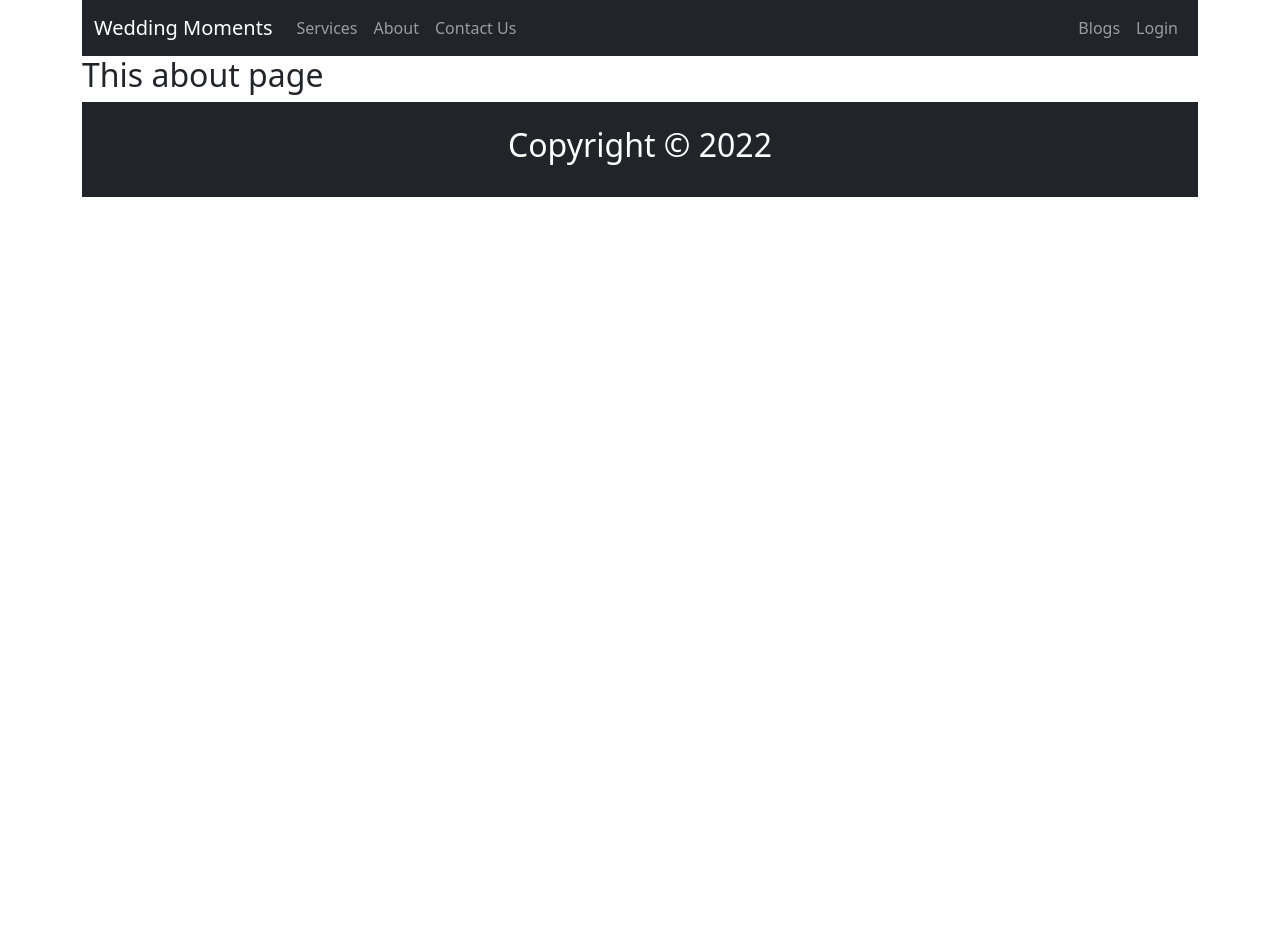
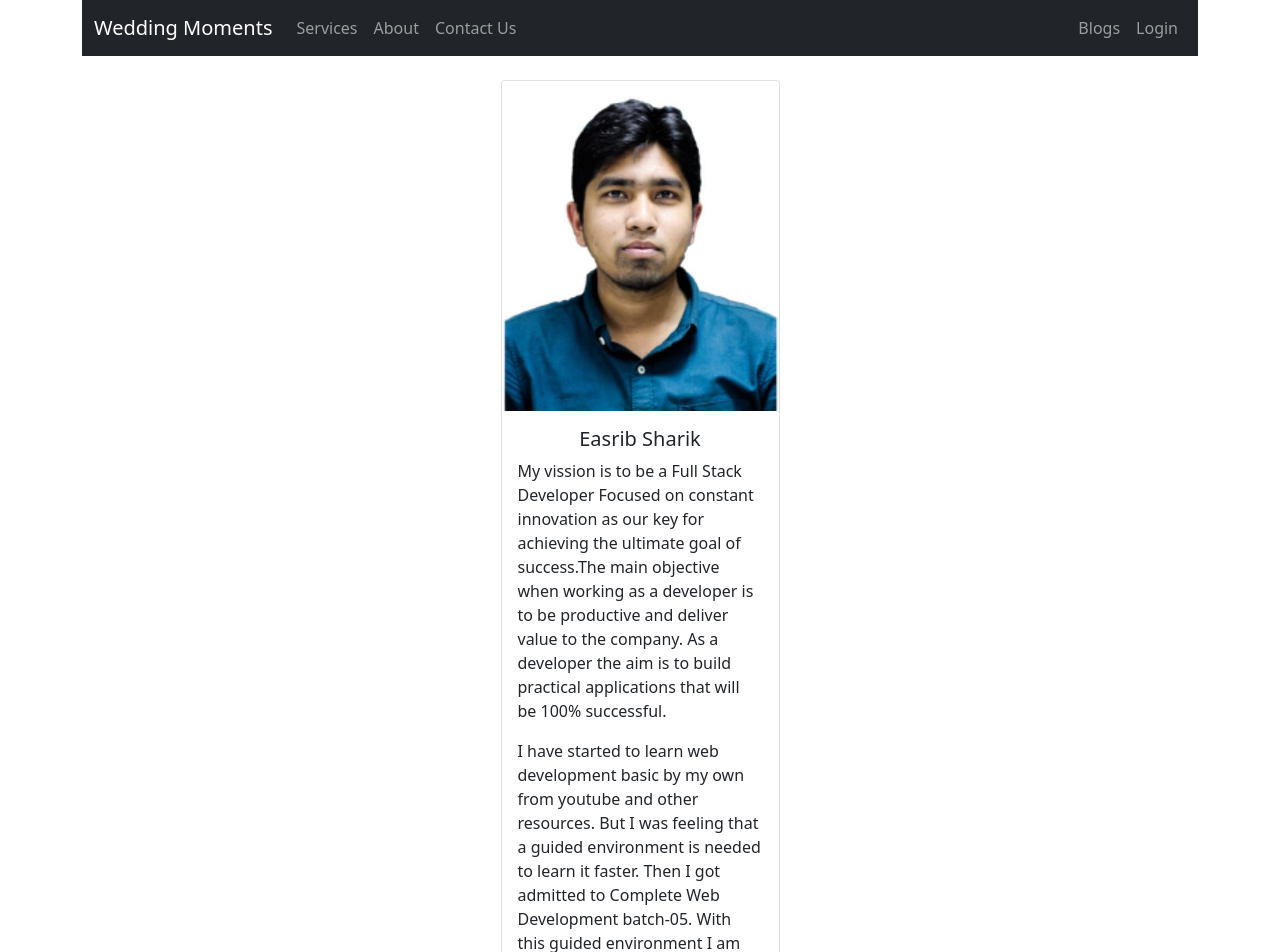
Before and after one commit to Easrib/wedding-moment, a React (Create React App) app: page /about in a window 1280 px wide. Shown: the top 952 px of the page. Before the commit the page ends 800 px from the top, so only its background shows below. Built offline with nearby package versions, Linux system fonts and the light colour scheme; no server answers.

Commit message:
about me page added

```diff
--- a/src/App.js
+++ b/src/App.js
@@ -23,6 +23,7 @@ function App() {
         <Route path='/blogs' element={<Blogs></Blogs>}></Route>
         <Route path='/login' element={<Login></Login>}></Route>
         <Route path='/signup' element={<Signup></Signup>}></Route>
+        <Route path='/about' element={<About></About>}></Route>
         <Route path='/checkout' element={
           <RequireAuth>
             <Checkout></Checkout>
--- a/src/Pages/About/About.js
+++ b/src/Pages/About/About.js
@@ -1,9 +1,18 @@
 import React from 'react';
+import { Card } from 'react-bootstrap';
+import Sharik from "../../Images/about/Sharik.jpg"
 
 const About = () => {
     return (
-        <div>
-            <h2>This about page</h2>
+        <div className='mx-auto w-25 my-4'>
+            <Card>
+                <Card.Img variant="top" src={Sharik} />
+                <Card.Body>
+                    <Card.Title className='text-center'>Easrib Sharik</Card.Title>
+                    <p>My vission is to be a Full Stack Developer Focused on constant innovation as our key for achieving the ultimate goal of success.The main objective when working as a developer is to be productive and deliver value to the company. As a developer the aim is to build practical applications that will be 100% successful.</p>
+                    <p>I have started to learn web development basic by my own from youtube and other resources. But I was feeling that a guided environment is needed to learn it faster. Then I got admitted to Complete Web Development batch-05. With this guided environment I am going towards to achieve my goal.</p>
+                </Card.Body>
+            </Card>
         </div>
     );
 };
--- a/src/Pages/Home/Service/Service.js
+++ b/src/Pages/Home/Service/Service.js
@@ -10,19 +10,17 @@ const Service = ({ service }) => {
         navigate('/checkout');
     }
 
-    const { name, price, img } = service;
+    const { name, price, img, description } = service;
     return (
-        <div>
-
-            <Card className='m-4'>
+        <Card className='m-4 col-lg-3'>
             <Card.Img variant="top" src={img} />
             <Card.Body>
                 <Card.Title>{name}</Card.Title>
+                <p>{description}</p>
                 <p>{price}</p>
             </Card.Body>
             <button onClick={handleCheckout}>Book The Service</button>
         </Card>
-        </div>
     );
 };
 
--- a/src/Pages/Home/Services/Services.js
+++ b/src/Pages/Home/Services/Services.js
@@ -14,12 +14,14 @@ const Services = () => {
         <div id='services'>
             <h2 className='text-center'>My Services</h2>
             <CardGroup className='m-4'>
+                <div className="row">
                     {
                         services.map(service => <Service
                             key={service.id}
                             service={service}
                         ></Service>)
                     }
+                </div>
             </CardGroup>
         </div>
     );
--- a/src/Pages/Shared/Header/Header.js
+++ b/src/Pages/Shared/Header/Header.js
@@ -20,7 +20,7 @@ const Header = () => {
                 <Navbar.Collapse id="responsive-navbar-nav">
                     <Nav className="me-auto">
                         <Nav.Link href="home#services">Services</Nav.Link>
-                        <Nav.Link as={Link} to="#about">About</Nav.Link>
+                        <Nav.Link as={Link} to="/about">About</Nav.Link>
                         <Nav.Link as={Link} to="#contact">Contact Us</Nav.Link>
                     </Nav>
                     <Nav>
```
Also changed, not shown: public/services.json (+4 -4 lines), src/Images/about/Sharik.jpg (added). Lines whose indentation alone changed are shown as unchanged.
